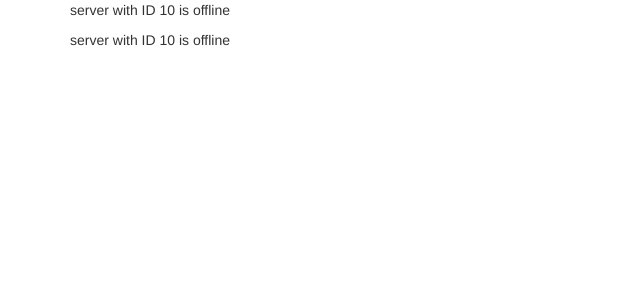
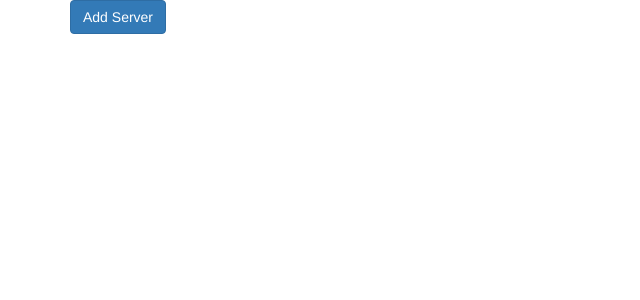
Before and after one commit to RyanShang627/Angular-intro, an Angular app in the folder code/my-first-app/: page / in a window 1280 px wide. Shown: the top 300 px of the page, without its empty margins (0-640 px from the left). Built offline with nearby package versions, Linux system fonts and the light colour scheme.

Commit message:
feat: Add the property binding approach in template

```diff
--- a/code/my-first-app/src/app/servers/servers.component.html
+++ b/code/my-first-app/src/app/servers/servers.component.html
@@ -1 +1 @@
-<p>servers works!</p>
+<button class="btn btn-primary" [disabled]="!allowNewServer">Add Server</button>
--- a/code/my-first-app/src/app/servers/servers.component.ts
+++ b/code/my-first-app/src/app/servers/servers.component.ts
@@ -3,11 +3,17 @@ import { Component, OnInit } from '@angular/core';
 @Component({
   // select by class
   selector: 'app-servers',
-  template: '<app-server></app-server><app-server></app-server>',
+  templateUrl: './servers.component.html',
   styleUrls: ['./servers.component.css'],
 })
 export class ServersComponent implements OnInit {
-  constructor() {}
+  allowNewServer = false;
+
+  constructor() {
+    setTimeout(() => {
+      this.allowNewServer = true;
+    }, 2000);
+  }
 
   ngOnInit(): void {}
 }
```
Also changed, not shown: 1 other file (tests, documents, lock files or other folders).
